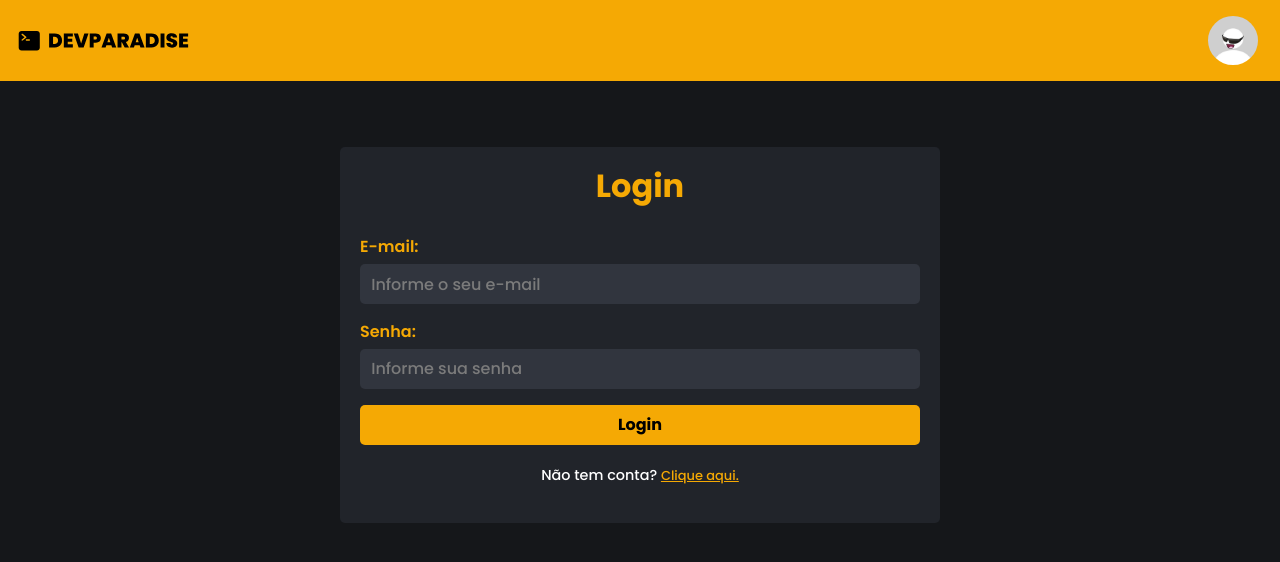
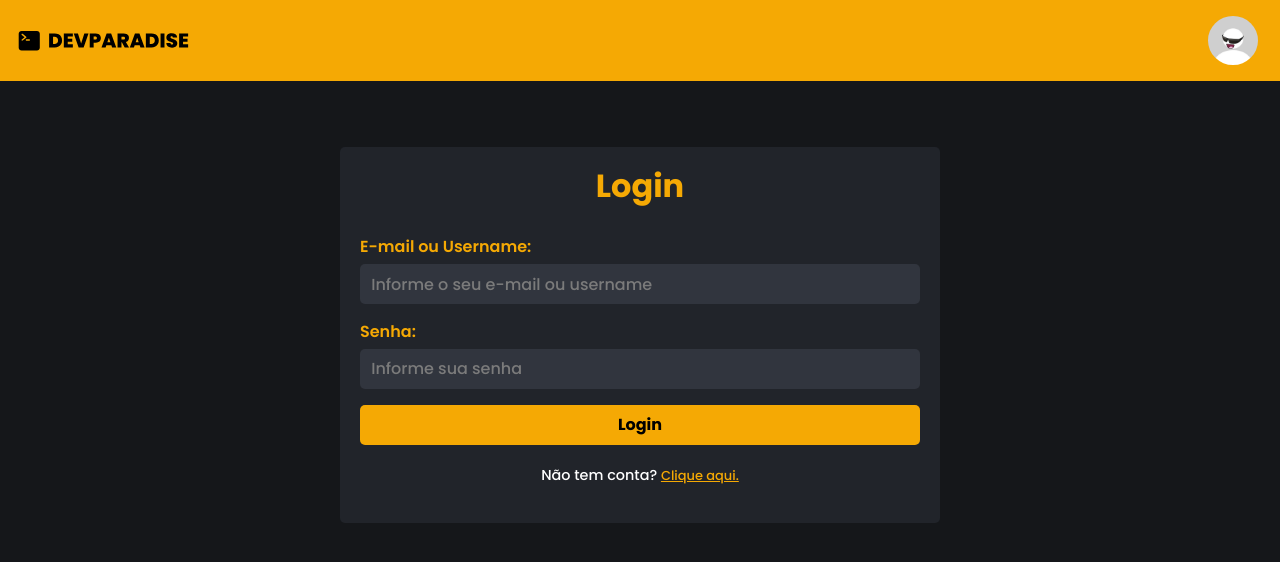
Before and after one commit to matheusnascimentods/devparadise-app, a React (Vite) app: page /login in a window 1280 px wide. Shown: the top 562 px of the page. Built offline with nearby package versions, Linux system fonts and the light colour scheme.

Commit message:
Agora é possível realizar login via username

```diff
--- a/src/components/pages/Auth/Login.jsx
+++ b/src/components/pages/Auth/Login.jsx
@@ -35,7 +35,7 @@ export default function Login() {
       <div className={styles.form_container}>
         <form onSubmit={handleSubmit}>
           <h1>Login</h1>
-          <Input text="E-mail" type='email' name='email' placeholder='Informe o seu e-mail' handleOnChange={handleChange}/>
+          <Input text="E-mail ou Username" type='text' name='login' placeholder='Informe o seu e-mail ou username' handleOnChange={handleChange}/>
           <Input text="Senha" type='password' name='password' placeholder='Informe sua senha' handleOnChange={handleChange}/>
           <input type="submit" value="Login" />
           <p className={styles.form_span}>
```
